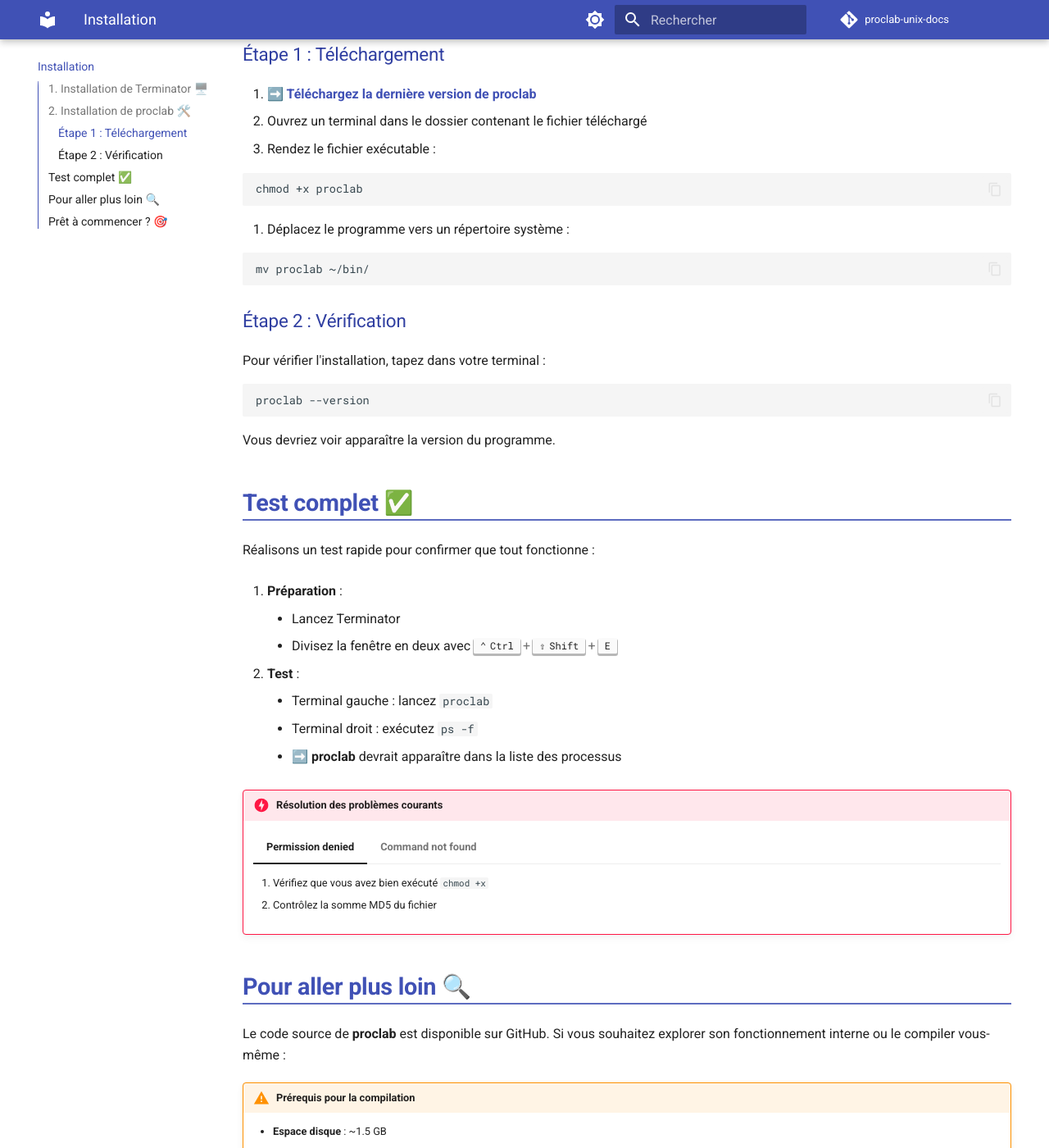
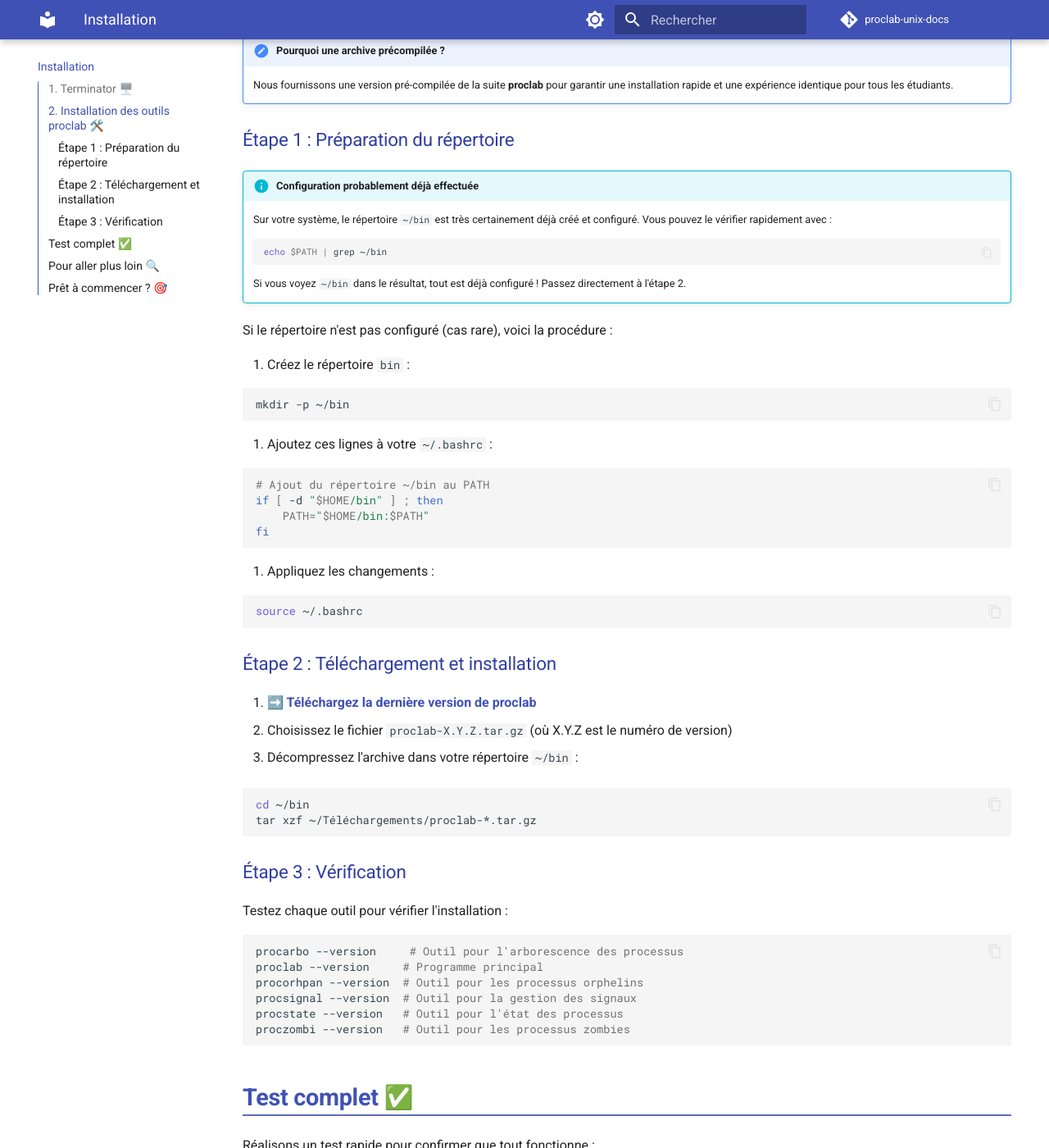
Before and after one commit to manastria/proclab-unix-docs, an MkDocs documentation site: the page built from docs/installation.md, in a window 1280 px wide and 1400 px high, scrolled down 1155 px. Shown: the whole window at 82% size. Built offline with MkDocs 1.6.1 and Material for MkDocs 9.7.7, drawn with Linux system fonts in a browser that asks for light colours; comment, search, counter and statistics services are not loaded; some of the changed text lies outside the part shown.

Commit message:
Update installation.md for clarity and improved instructions on installing Terminator and proclab tools

````diff
--- a/docs/installation.md
+++ b/docs/installation.md
@@ -1,13 +1,16 @@
 # Installation de proclab 🚀
 
-Pour réaliser cette activité pédagogique, vous aurez besoin d'installer deux éléments essentiels :
+Pour réaliser ces activités pédagogiques, vous aurez besoin d'installer deux éléments essentiels :
 
 1. **Terminator** - Un terminal avancé permettant d'avoir plusieurs vues
-2. **proclab** - Notre outil d'expérimentation
+2. **Les outils proclab** - Notre suite d'outils d'expérimentation
 
-## 1. Installation de Terminator 🖥️
+## 1. Terminator 🖥️
 
-Commencez par ouvrir un terminal et installez Terminator avec la commande :
+!!! info "Déjà installé ?"
+    Terminator est très probablement déjà installé sur votre système. Passez directement à la section suivante si c'est le cas !
+
+Si Terminator n'est pas installé, ouvrez un terminal et exécutez :
 
 ```bash
 sudo apt install terminator
@@ -26,36 +29,68 @@
     | Fermer le terminal actif | ++ctrl+shift+w++ |
     | Naviguer entre les vues | ++ctrl+tab++ |
 
-## 2. Installation de proclab 🛠️
+## 2. Installation des outils proclab 🛠️
 
-!!! note "Pourquoi un téléchargement direct ?"
-    Nous fournissons une version pré-compilée de **proclab** pour garantir une installation rapide et une expérience identique pour tous les étudiants.
+!!! note "Pourquoi une archive précompilée ?"
+    Nous fournissons une version pré-compilée de la suite **proclab** pour garantir une installation rapide et une expérience identique pour tous les étudiants.
 
-### Étape 1 : Téléchargement
+### Étape 1 : Préparation du répertoire
 
-1. **[➡️ Téléchargez la dernière version de proclab](https://github.com/your-username/proclab-unix/releases/latest)**
-2. Ouvrez un terminal dans le dossier contenant le fichier téléchargé
-3. Rendez le fichier exécutable :
+!!! info "Configuration probablement déjà effectuée"
+    Sur votre système, le répertoire `~/bin` est très certainement déjà créé et configuré.
+    Vous pouvez le vérifier rapidement avec :
+    ```bash
+    echo $PATH | grep ~/bin
+    ```
+    Si vous voyez `~/bin` dans le résultat, tout est déjà configuré ! Passez directement à l'étape 2.
+
+Si le répertoire n'est pas configuré (cas rare), voici la procédure :
+
+1. Créez le répertoire `bin` :
 
    ```bash
-   chmod +x proclab
+   mkdir -p ~/bin
    ```
 
-4. Déplacez le programme vers un répertoire système :
+2. Ajoutez ces lignes à votre `~/.bashrc` :
 
    ```bash
-   mv proclab ~/bin/
+   # Ajout du répertoire ~/bin au PATH
+   if [ -d "$HOME/bin" ] ; then
+       PATH="$HOME/bin:$PATH"
+   fi
    ```
 
-### Étape 2 : Vérification
+3. Appliquez les changements :
 
-Pour vérifier l'installation, tapez dans votre terminal :
+   ```bash
+   source ~/.bashrc
+   ```
+
+### Étape 2 : Téléchargement et installation
+
+1. **[➡️ Téléchargez la dernière version de proclab](https://github.com/manastria/proclab-unix/releases/latest)**
+   - Choisissez le fichier `proclab-X.Y.Z.tar.gz` (où X.Y.Z est le numéro de version)
+
+2. Décompressez l'archive dans votre répertoire `~/bin` :
+
+   ```bash
+   cd ~/bin
+   tar xzf ~/Téléchargements/proclab-*.tar.gz
+   ```
+
+### Étape 3 : Vérification
+
+Testez chaque outil pour vérifier l'installation :
 
 ```bash
-proclab --version
+procarbo --version     # Outil pour l'arborescence des processus
+proclab --version     # Programme principal
+procorhpan --version  # Outil pour les processus orphelins
+procsignal --version  # Outil pour la gestion des signaux
+procstate --version   # Outil pour l'état des processus
+proczombi --version   # Outil pour les processus zombies
 ```
-
-Vous devriez voir apparaître la version du programme.
 
 ## Test complet ✅
 
@@ -66,27 +101,43 @@
     - Divisez la fenêtre en deux avec ++ctrl+shift+e++
 
 2. **Test** :
-    - Terminal gauche : lancez `proclab`
-    - Terminal droit : exécutez `ps -f`
-    - ➡️ **proclab** devrait apparaître dans la liste des processus
+    Dans le terminal gauche, testez chaque outil :
+
+    ```bash
+    # Test de chaque outil
+    procarbo         # Ctrl+C pour arrêter
+    proclab          # Ctrl+C pour arrêter
+    procorhpan       # Choisir 'Quitter' dans le menu
+    procsignal       # Ctrl+C pour arrêter
+    procstate        # Ctrl+C pour arrêter
+    proczombi        # Choisir 'Quitter' dans le menu
+    ```
 
 !!! danger "Résolution des problèmes courants"
     === "Permission denied"
-        1. Vérifiez que vous avez bien exécuté `chmod +x`
-        2. Contrôlez la somme MD5 du fichier
+        1. Vérifiez les permissions des fichiers :
+           ```bash
+           chmod +x ~/bin/proc*
+           ```
+        2. Contrôlez que tous les fichiers sont bien extraits
 
     === "Command not found"
-        1. Vérifiez que `/usr/local/bin` est dans votre `PATH`
-        2. Essayez de relancer votre terminal
+        1. Vérifiez que `~/bin` est dans votre PATH :
+           ```bash
+           echo $PATH | grep ~/bin
+           ```
+        2. Si non, relancez votre terminal après avoir modifié `.bashrc`
 
 ## Pour aller plus loin 🔍
 
-Le code source de **proclab** est disponible sur GitHub. Si vous souhaitez explorer son fonctionnement interne ou le compiler vous-même :
+Le code source de la suite **proclab** est disponible sur GitHub. Si vous souhaitez explorer son fonctionnement interne ou la compiler vous-même :
+
+[➡️ Code source sur GitHub](https://github.com/manastria/proclab-unix)
 
 !!! warning "Prérequis pour la compilation"
     - **Espace disque** : ~1.5 GB
-    - **Dépendances** : Rust et ses outils
-    - **Temps** : 10-15 minutes selon votre connexion
+    - **Dépendances** : gcc, make et autres outils de compilation
+    - **Temps** : 5-10 minutes selon votre système
 
 Les instructions détaillées sont disponibles dans le fichier `README.md` du dépôt.
 
@@ -94,4 +145,4 @@
 
 ## Prêt à commencer ? 🎯
 
-Une fois **proclab** installé, vous pouvez débuter les activités. Direction le [premier scénario](activites/terminal.md) qui vous familiarisera avec les concepts de base !
+Une fois la suite **proclab** installée, vous pouvez débuter les activités. Direction le [premier scénario](activites/terminal.md) qui vous familiarisera avec les concepts de base !
````
